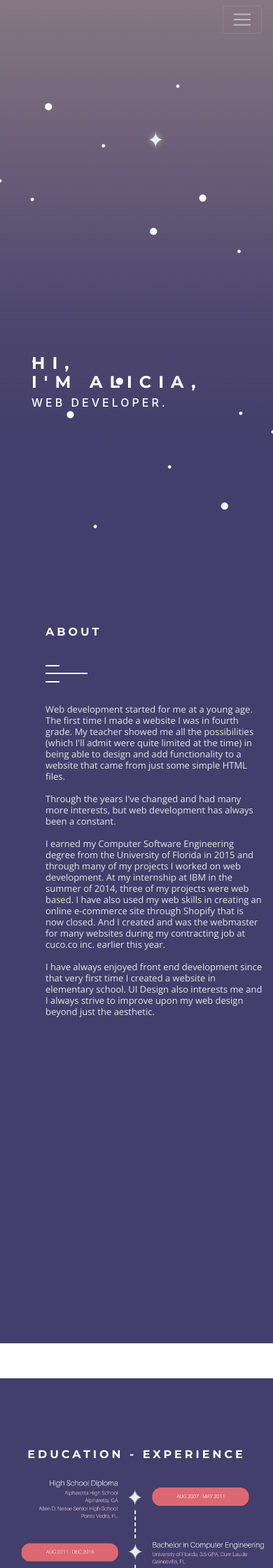
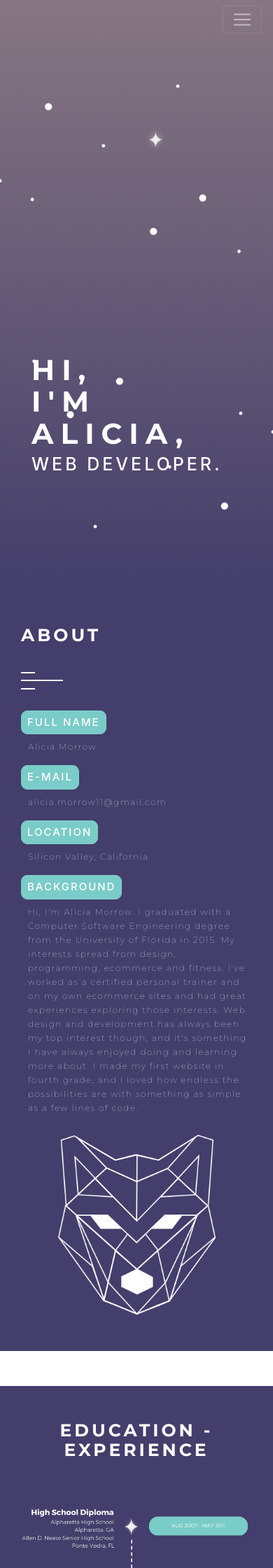
Before and after one commit to aliciamorrow/portfolio, a PHP site: page / in a window 390 px wide. Shown: the top 2240 px of the page at 70% size. Run offline with PHP 8.4, Linux system fonts and the light colour scheme; some libraries are stand-ins or nearby versions.

Commit message:
design changes and responsiveness

```diff
--- a/assets/css/main.css
+++ b/assets/css/main.css
@@ -418,11 +418,12 @@ p.bold{
 }
 
 .constellation{
-    position: relative;
+    position: sticky;
     top: 100px;
     z-index: 1;
-    max-height: 300px;
-    width: auto;
+    max-width: 70%;
+    height: auto;
+    padding-top: 10px;
 }
 
 .timerWrapper{
@@ -499,15 +500,9 @@ p.bold{
 /*<!--About -->*/
 /*<!--~~~~~~~~~~~~~~~~~~~~~~~~~~~~~~~~~~~~-->*/
 
-#about .container-fluid .col-md-6{
-    padding-left: 50px;
-    padding-top: 50px;
-    padding-bottom: 50px;
-}
-
 #about {
+    padding: 50px 50px;
     background-color: #433e6b;
-    padding-left: 15px;
     overflow:hidden;
 }
 
@@ -519,14 +514,26 @@ p.bold{
     font-weight: 700;
 }
 
+#about h4 {
+    color: #fff;
+    font-size: 15px;
+    border: 1px solid #7accc8;
+    border-radius: 9px;
+    background-color: #7accc8;
+    display: inline-block;
+    padding: 8px;
+}
+
 #about p {
-    color:#e7e7e7;
+    color: #fff;
     z-index: 100;
     position: relative;
-    font-family: 'font-family:''Lato',sans-serif;
+    letter-spacing: 1.5px;
+    font-family: 'Montserrat', sans-serif;
     font-weight: 100;
-    font-size: 13px;
-    line-height: 16px;
+    font-size: 12px;
+    line-height: 20px;
+    padding-left: 10px;
 }
 
 
@@ -798,16 +808,16 @@ label[for=message] {
 }
 
 *::-webkit-input-placeholder {
-    color: #9694aa;
+    color: #bcbcbc;
 }
 *:-moz-placeholder {
-    color: #9694aa;
+    color: #bcbcbc;
 }
 *::-moz-placeholder {
-    color: #9694aa;
+    color: #bcbcbc;
 }
 *:-ms-input-placeholder {
-    color: #9694aa;
+    color: #bcbcbc;
 }
 
 #contact_form #name,
--- a/assets/css/responsive.css
+++ b/assets/css/responsive.css
@@ -143,18 +143,13 @@
         padding: 20px;
     }
 
-    section .container {
-        padding-top: 100px;
-        padding-bottom: 100px;
-    }
-
     h1 {
-        font-size: 24px;
+        font-size: 41px;
         letter-spacing: 6px;
     }
 
     h2 {
-        font-size: 16px;
+        font-size: 25px;
         text-transform: uppercase;
         letter-spacing: 4px;
     }
@@ -187,6 +182,14 @@
         font-size: 12px;
     }
 
+    #about {
+        padding: 50px 15px;
+    }
+
+    #skills {
+        padding: 50px 30px;
+    }
+
     .navbar-default {
         padding-left: 0px;
         padding-right: 0px;
@@ -204,12 +207,6 @@
 /*Other Major Small Smart Phones*/
 @media screen and (max-width: 360px){
 
-    section .container {
-        padding-top: 100px;
-        padding-bottom: 100px;
-    }
-
-
     .tableWrapper {
         padding: 10px;
         padding-bottom:30px;
--- a/assets/js/custom.js
+++ b/assets/js/custom.js
@@ -34,6 +34,12 @@ $(document).ready(function () {
       });
     });
 
+    $(document).ready(function () {
+      $(".navbar-nav li a").click(function(event) {
+        $(".navbar-collapse").collapse('hide');
+      });
+    });
+
     /*~~~~~~~~~~~~~~~~~~~~~~~~~~~~~~~~~~~~*/
     /* contact form  */
     /*~~~~~~~~~~~~~~~~~~~~~~~~~~~~~~~~~~~~*/
@@ -41,6 +47,8 @@ $(document).ready(function () {
     //on the click of the submit button
     $("#submit").click(function(){
        //get the form values
+
+       if($('#name').val() != '' && $('#email').val() != '' && $('#message').val() != '') {
          var name = $('#name').val();
          var email = $('#email').val();
          var subject = $('subject').val();
@@ -67,6 +75,9 @@ $(document).ready(function () {
                 alert('ERROR');
             }
         });
+      } else {
+        return;
+      }
     });
 
 
--- a/index.php
+++ b/index.php
@@ -5,8 +5,8 @@
   <title>Alicia Morrow - Portfolio</title>
   <!-- Fonts-->
   <link href='http://fonts.googleapis.com/css?family=Open+Sans:400,700,300,900' rel='stylesheet' type='text/css'>
-  <link href="https://fonts.googleapis.com/css?family=Montserrat:400,700" rel="stylesheet">
-  <link rel="icon" type="image/png" href="images/m-favicon-blue.png" />
+  <link href="https://fonts.googleapis.com/css?family=Montserrat:100,400,700" rel="stylesheet">
+  <link rel="icon" type="image/png" href="images/m-favicon-purple.png" />
   <link rel="stylesheet" href="assets/css/main.css" type="text/css" />
   <link rel="stylesheet" href="https://maxcdn.bootstrapcdn.com/bootstrap/4.0.0-alpha.6/css/bootstrap.min.css" integrity="sha384-rwoIResjU2yc3z8GV/NPeZWAv56rSmLldC3R/AZzGRnGxQQKnKkoFVhFQhNUwEyJ" crossorigin="anonymous">
   <link rel="stylesheet" href="assets/css/owl-carousel.css" type="text/css" />
@@ -70,15 +70,34 @@
   <section id="about">
       <div class="container-fluid">
           <div class="row">
-              <div class="col-md-6">
+              <div class="col-md-6 about-text">
+                <div>
                   <h2 data-scroll-reveal="enter left move 10px over 1s after 0.2s">About</h2>
                   <img src="images/lineSeparatorWhite.png" class="img-responsive lineSeparator" data-scroll-reveal="enter left move 10px over 1s after 0.3s" alt="separator">
+                </div>
+                  <h4 data-scroll-reveal="enter left move 10px over 1s after 0.3s">Full Name</h4>
                   <p data-scroll-reveal="enter left move 10px over 1s after 0.3s">
-                      Web development started for me at a young age. The first time I made a website I was in fourth grade. My teacher showed me all the possibilities (which I'll admit were quite limited at the time) in being able to design and add functionality to a website that came from just some simple HTML files.<br /><br />Through the years I've changed and had many more interests, but web development has always been a constant.<br /><br />I earned my Computer Software Engineering degree from the University of Florida in 2015 and through many of my projects I worked on web development. At my internship at IBM in the summer of 2014, three of my projects were web based. I have also used my web skills in creating an online e-commerce site through Shopify that is now closed. And I created and was the webmaster for many websites during my contracting job at cuco.co inc. earlier this year.<br /><br />I have always enjoyed front end development since that very first time I created a website in elementary school. UI Design also interests me and I always strive to improve upon my web design beyond just the aesthetic.
+                    Alicia Morrow
+                  </p>
+                  <h4 data-scroll-reveal="enter left move 10px over 1s after 0.3s">E-mail</h4>
+                  <p data-scroll-reveal="enter left move 10px over 1s after 0.3s">
+                    alicia.morrow11@gmail.com
+                  </p>
+                  <h4 data-scroll-reveal="enter left move 10px over 1s after 0.3s">Location</h4>
+                  <p data-scroll-reveal="enter left move 10px over 1s after 0.3s">
+                    Silicon Valley, California
+                  </p>
+                  <h4 data-scroll-reveal="enter left move 10px over 1s after 0.3s">Background</h4>
+                  <p data-scroll-reveal="enter left move 10px over 1s after 0.3s">
+                    Hi, I'm Alicia Morrow. I graduated with a Computer Software Engineering degree from the University of Florida in 2015.
+                    My interests spread from design, programming, ecommerce and fitness. I've worked as a certified personal trainer and on my own
+                    ecommerce sites and had great experiences exploring those interests. Web design and development has always been my top interest
+                    though, and it's something I have always enjoyed doing and learning more about. I made my first website in fourth grade, and I loved how
+                    endless the possibilities are with something as simple as a few lines of code.
                   </p>
               </div>
               <div class="col-md-6 text-center">
-                <img src="images/wolf.png" class="constellation" data-stellar-ratio="0.2" alt="Wolf Constellation">
+                <img data-scroll-reveal="enter left move 10px over 1s after 0.3s" src="images/wolf-face.png" class="constellation" data-stellar-ratio="0.2" alt="Wolf">
               </div>
           </div>
       </div>
@@ -107,50 +126,52 @@
       <div class="row">
         <h2 data-scroll-reveal="enter top move 10px over 1s after 0.2s"><span>Skills</span></h2>
       </div>
-      <div class="row text-center skills-row">
+      <div id="skill-body">
+        <div class="row text-center">
           <div class="col-md-4">
-          <i class="fa fa-3x fa-object-group" aria-hidden="true"></i>
-          <h5 class="text-center">Layout</h5>
-          <p>
+            <i data-scroll-reveal="enter top move 10px over 1s after 0.2s" class="fa fa-3x fa-object-group" aria-hidden="true"></i>
+            <h5 class="text-center" data-scroll-reveal="enter top move 10px over 1s after 0.2s">Layout</h5>
+            <p data-scroll-reveal="enter top move 10px over 1s after 0.2s">
               Creating wireframe using Balsamiq
             </p>
           </div>
           <div class="col-md-4">
-          <i class="fa fa-3x fa-magic" aria-hidden="true"></i>
-          <h5>Design</h5>
-          <p>
+            <i data-scroll-reveal="enter top move 10px over 1s after 0.2s" class="fa fa-3x fa-magic" aria-hidden="true"></i>
+            <h5 data-scroll-reveal="enter top move 10px over 1s after 0.2s">Design</h5>
+            <p data-scroll-reveal="enter top move 10px over 1s after 0.2s">
               Create scalable vector graphics in Inkscape. Sketch for screen design. Gimp for editing graphics.
             </p>
           </div>
           <div class="col-md-4">
-          <i class="fa fa-3x fa-code" aria-hidden="true"></i>
-          <h5>Code</h5>
-          <p>
+            <i data-scroll-reveal="enter top move 10px over 1s after 0.2s" class="fa fa-3x fa-code" aria-hidden="true"></i>
+            <h5 data-scroll-reveal="enter top move 10px over 1s after 0.2s">Code</h5>
+            <p data-scroll-reveal="enter top move 10px over 1s after 0.2s">
               HTML5 and CSS3
             </p>
           </div>
         </div>
-      <div class="row text-center skills-row">
+        <div class="row text-center">
           <div class="col-md-4">
-          <i class="fa fa-3x fa-diamond" aria-hidden="true"></i>
-          <h5 class="text-center">Client<br/>Scripting</h5>
-          <p>
+            <i data-scroll-reveal="enter top move 10px over 1s after 0.2s" class="fa fa-3x fa-diamond" aria-hidden="true"></i>
+            <h5 class="text-center" data-scroll-reveal="enter top move 10px over 1s after 0.2s">Client<br/>Scripting</h5>
+            <p data-scroll-reveal="enter top move 10px over 1s after 0.2s">
               Adding dynamic functionality with JavaScript and jQuery.
             </p>
           </div>
           <div class="col-md-4">
-          <i class="fa fa-3x fa-server" aria-hidden="true"></i>
-          <h5>Backend</h5>
-          <p>
+            <i data-scroll-reveal="enter top move 10px over 1s after 0.2s" class="fa fa-3x fa-server" aria-hidden="true"></i>
+            <h5 data-scroll-reveal="enter top move 10px over 1s after 0.2s">Backend</h5>
+            <p data-scroll-reveal="enter top move 10px over 1s after 0.2s">
               php server-side coding
             </p>
           </div>
           <div class="col-md-4">
-          <i class="fa fa-3x fa-rocket" aria-hidden="true"></i>
-          <h5>Deploy</h5>
-          <p>
+            <i data-scroll-reveal="enter top move 10px over 1s after 0.2s" class="fa fa-3x fa-rocket" aria-hidden="true"></i>
+            <h5 data-scroll-reveal="enter top move 10px over 1s after 0.2s">Deploy</h5>
+            <p data-scroll-reveal="enter top move 10px over 1s after 0.2s">
               Manage domain's DNS settings and host websites.
             </p>
+          </div>
         </div>
       </div>
     </div>
@@ -197,8 +218,9 @@
   <!-- footer -->
   <section id="footer" class="dark">
     <div class="topLine text-center">
+      <img id="footer-logo" src="images/m-icon.png" />
       <p>
-        &copy; 2017.  Alicia Morrow.  All Rights Reserved.
+        &copy; 2017 &#x25b4; Alicia Morrow &#x25b4; All Rights Reserved
       </p>
     </div>
   </section>
@@ -211,10 +233,9 @@
   <script src="assets/js/preloader.js"></script>
   <script src="https://maps.googleapis.com/maps/api/js"></script>
   <script src="assets/js/custom.js"></script>
-  <script src="assets/js/googleMapInit.js"></script>
 
   <script>
-    $.backstretch('images/galaxy2.png');
+    $.backstretch('images/galaxy.png');
   </script>
 
 </body>
--- a/submit.php
+++ b/submit.php
@@ -30,6 +30,8 @@
 
   $conn->close();
 
-  $headers = "From :" . $email;
-  mail($recipient,$subject,$message,$headers);
+  $headers = "From: " . $name . " at " . $email;
+  if ($_POST['name'] && $_POST['email'] && $_POST['message']) {
+    mail($recipient,$subject,$message,$headers);
+  }
 ?>
```
Also changed, not shown: other parts of assets/css/main.css (+24 -15 lines), images/galaxy.png, images/m-favicon-purple.png (added), images/timeline.png, images/wolf-face.png (added). Lines whose indentation alone changed are shown as unchanged.
